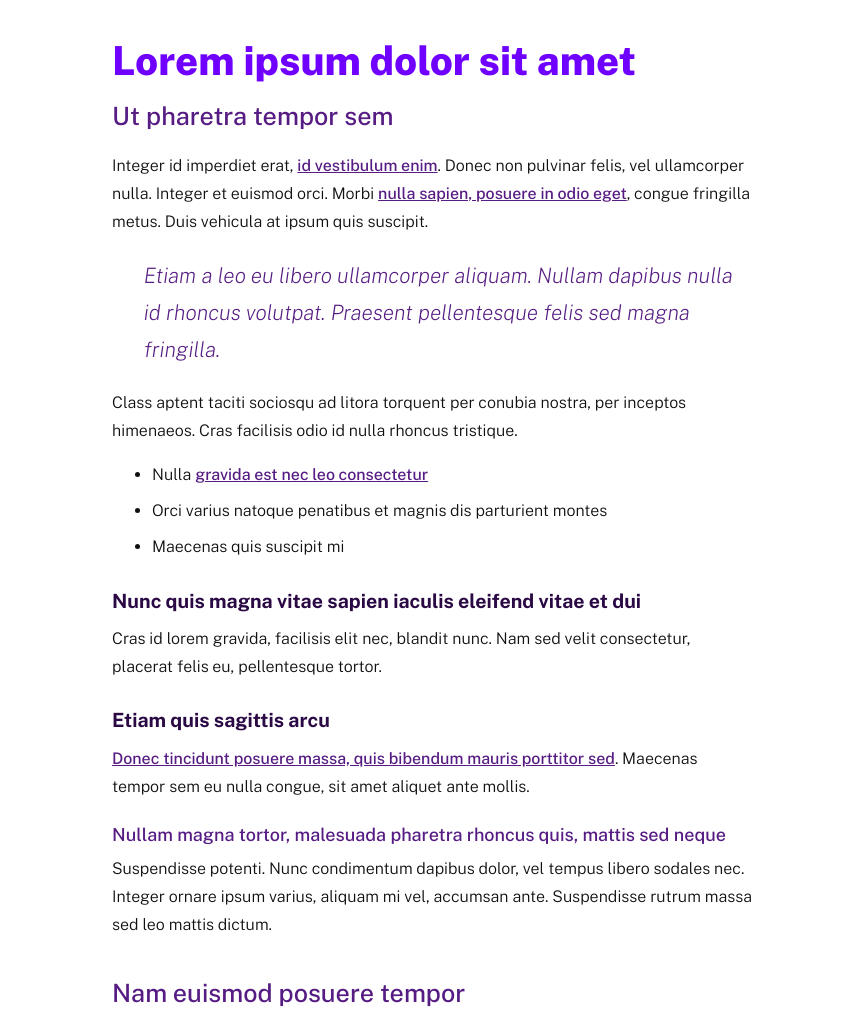
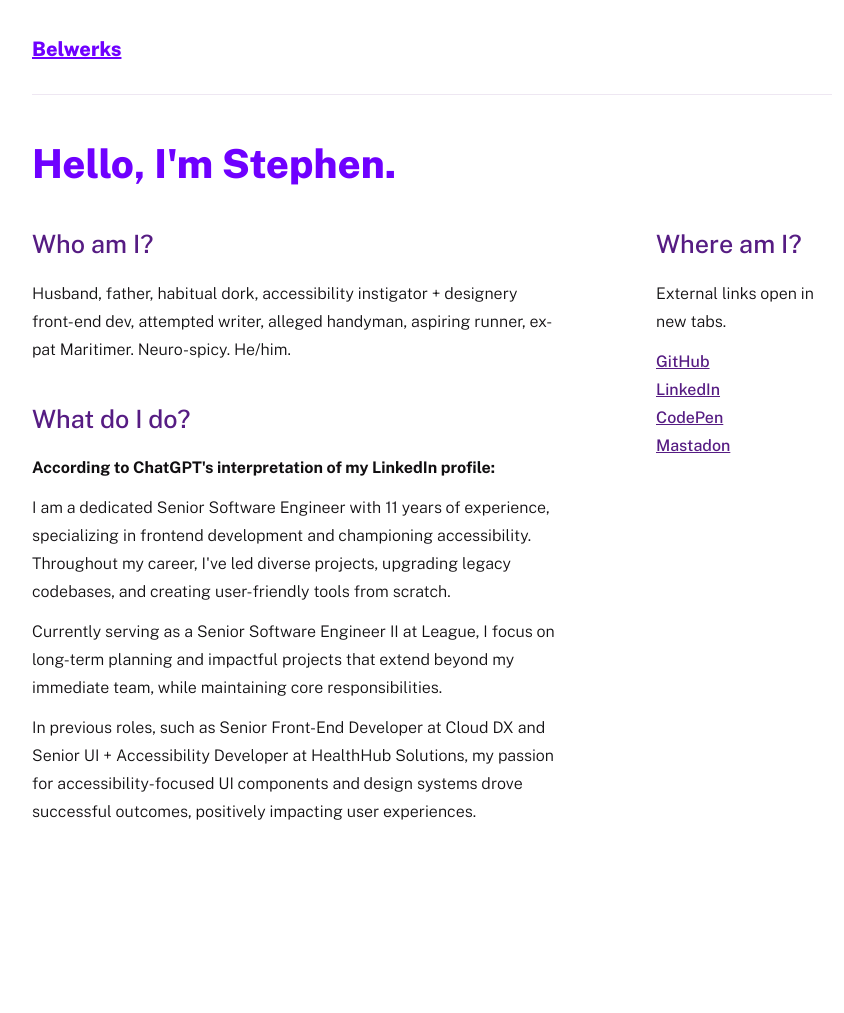
Before and after one commit to stephenbelyea/belwerks-simple, a website: page public/index.html in a window 1280 px wide. Shown: the top 1013 px of the page, without its empty margins (208-1052 px from the left). After the commit the page ends 870 px from the top, so only its background shows below. Drawn offline with nearby package versions, Linux system fonts and the light colour scheme.

Commit message:
Basic content started and external profile links

```diff
--- a/public/index.html
+++ b/public/index.html
@@ -18,39 +18,45 @@
 
 <body>
   <div id="wrap">
+    <nav>
+      <a href="/" class="logo">Belwerks</a>
+    </nav>
     <header>
-      <h1>Lorem ipsum dolor sit amet</h1>
+      <h1>Hello, I'm Stephen.</h1>
     </header>
-    <article>
-      <h2>Ut pharetra tempor sem</h2>
-      <p>Integer id imperdiet erat, <a href="#">id vestibulum enim</a>. Donec non pulvinar felis, vel ullamcorper nulla.
-        Integer et
-        euismod orci. Morbi <a href="#">nulla sapien, posuere in odio eget</a>, congue fringilla metus. Duis vehicula at
-        ipsum quis
-        suscipit.</p>
-      <blockquote>Etiam a leo eu libero ullamcorper aliquam. Nullam dapibus nulla id rhoncus volutpat. Praesent
-        pellentesque felis sed magna fringilla.</blockquote>
-      <p>Class aptent taciti sociosqu ad litora torquent per conubia nostra, per inceptos himenaeos. Cras facilisis odio
-        id nulla rhoncus tristique.</p>
+    <main>
+      <section>
+        <h2>Who am I?</h2>
+        <p>Husband, father, habitual dork, accessibility instigator + designery front-end dev, attempted writer, alleged
+          handyman, aspiring runner, ex-pat Maritimer. Neuro-spicy. He/him.</p>
+      </section>
+      <section>
+        <h2>What do I do?</h2>
+        <p><strong>According to ChatGPT's interpretation of my LinkedIn profile:</strong></p>
+        <p>I am a dedicated Senior Software Engineer with 11 years of experience, specializing in frontend development
+          and
+          championing accessibility. Throughout my career, I've led diverse projects, upgrading legacy codebases, and
+          creating user-friendly tools from scratch.</p>
+        <p>
+          Currently serving as a Senior Software Engineer II at League, I focus on long-term planning and impactful
+          projects that extend beyond my immediate team, while maintaining core responsibilities.</p>
+        <p>
+          In previous roles, such as Senior Front-End Developer at Cloud DX and Senior UI + Accessibility Developer at
+          HealthHub Solutions, my passion for accessibility-focused UI components and design systems drove successful
+          outcomes, positively impacting user experiences.</p>
+      </section>
+    </main>
+    <aside>
+      <h2>Where am I?</h2>
+      <p id="external-links">External links open in new tabs.</p>
       <ul>
-        <li>Nulla <a href="#">gravida est nec leo consectetur</a></li>
-        <li>Orci varius natoque penatibus et magnis dis parturient montes</li>
-        <li>Maecenas quis suscipit mi</li>
+        <li><a target="_blank" aria-describedby="external-links" href="https://github.com/stephenbelyea">GitHub</a></li>
+        <li><a target="_blank" aria-describedby="external-links"
+            href="https://www.linkedin.com/in/sebelyea/">LinkedIn</a></li>
+        <li><a target="_blank" aria-describedby="external-links" href="https://codepen.io/belwerks">CodePen</a></li>
+        <li><a target="_blank" aria-describedby="external-links" href="https://a11y.info/@belwerks">Mastadon</a></li>
       </ul>
-      <h3>Nunc quis magna vitae sapien iaculis eleifend vitae et dui</h3>
-      <p>Cras id lorem gravida, facilisis elit nec, blandit nunc. Nam sed velit consectetur, placerat felis eu,
-        pellentesque tortor.</p>
-      <h3>Etiam quis sagittis arcu</h3>
-      <p><a href="#">Donec tincidunt posuere massa, quis bibendum mauris porttitor sed</a>. Maecenas tempor sem eu nulla
-        congue, sit
-        amet aliquet ante mollis.</p>
-      <h4>Nullam magna tortor, malesuada pharetra rhoncus quis, mattis sed neque</h4>
-      <p>Suspendisse potenti. Nunc condimentum dapibus dolor, vel tempus libero sodales nec. Integer ornare ipsum
-        varius, aliquam mi vel, accumsan ante. Suspendisse rutrum massa sed leo mattis dictum.</p>
-      <h2>Nam euismod posuere tempor</h2>
-      <p>In maximus semper tortor ac condimentum. Lorem ipsum dolor sit amet, consectetur adipiscing elit. Proin blandit
-        a libero sed accumsan. Sed et tristique orci. Sed pulvinar eleifend nibh id mollis. Nullam eu est urna.</p>
-    </article>
+    </aside>
   </div>
 
 </body>
--- a/public/styles.css
+++ b/public/styles.css
@@ -22,9 +22,46 @@ html {
 
 #wrap {
   width: 85vw;
-  max-width: 40rem;
+  max-width: 50rem;
   margin: 0 auto;
   padding: 1rem 1.5rem 2rem;
+  display: flex;
+  justify-content: space-between;
+  flex-wrap: wrap;
+}
+
+nav, header {
+  flex: 0 0 100%;
+}
+
+nav {
+  position: relative;
+  padding: 1rem 0 1.75rem;
+  margin-bottom: 1.5rem;
+}
+
+nav .logo {
+  font-weight: 800;
+  color: var(--colour-text-link-hocus);
+  font-size: 1.25rem;
+}
+
+nav:after {
+  content: "";
+  position: absolute;
+  bottom: 0;
+  left: 0;
+  right: 0;
+  opacity: 0.1;
+  border-bottom: solid 0.1rem var(--purple);
+}
+
+main {
+  flex: 0 1 66%;
+}
+
+aside {
+  flex: 0 0 22%;
 }
 
 h1 {
@@ -45,10 +82,6 @@ h2 {
   font-weight: 500;
   line-height: 1.35;
   margin: 1.5em 0 0.75em;
-}
-
-h1 + h2, h2:first-child {
-  margin-top: 0.5em;
 }
 
 h3 {
@@ -82,8 +115,14 @@ h2 + p, h3 + p, h4 + p {
   margin-top: 0;
 }
 
-ul > li {
+main ul > li {
   margin: 0.5em 0;
+}
+
+aside ul {
+  margin: 0;
+  padding: 0;
+  list-style: none;
 }
 
 blockquote {
```
